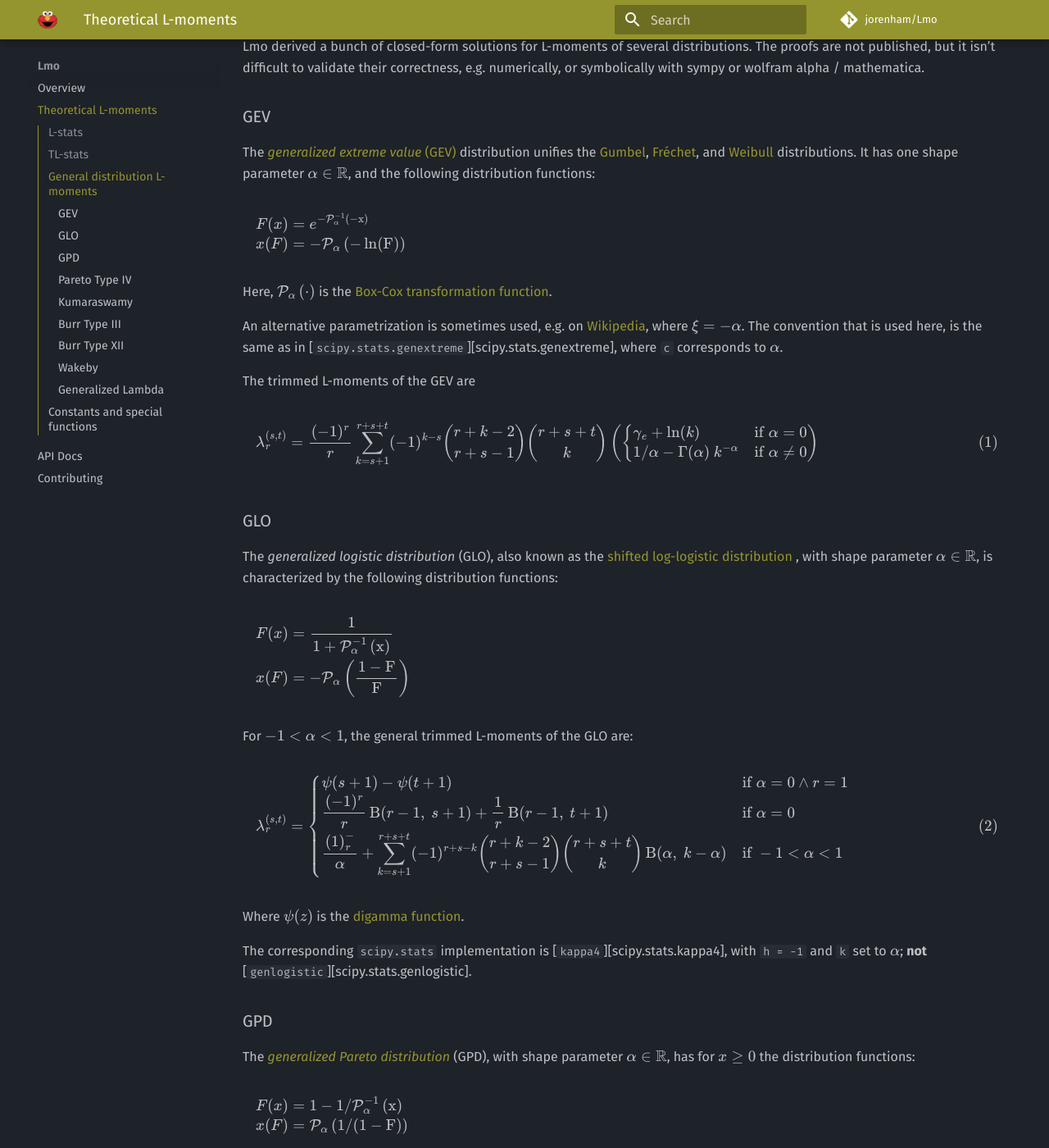
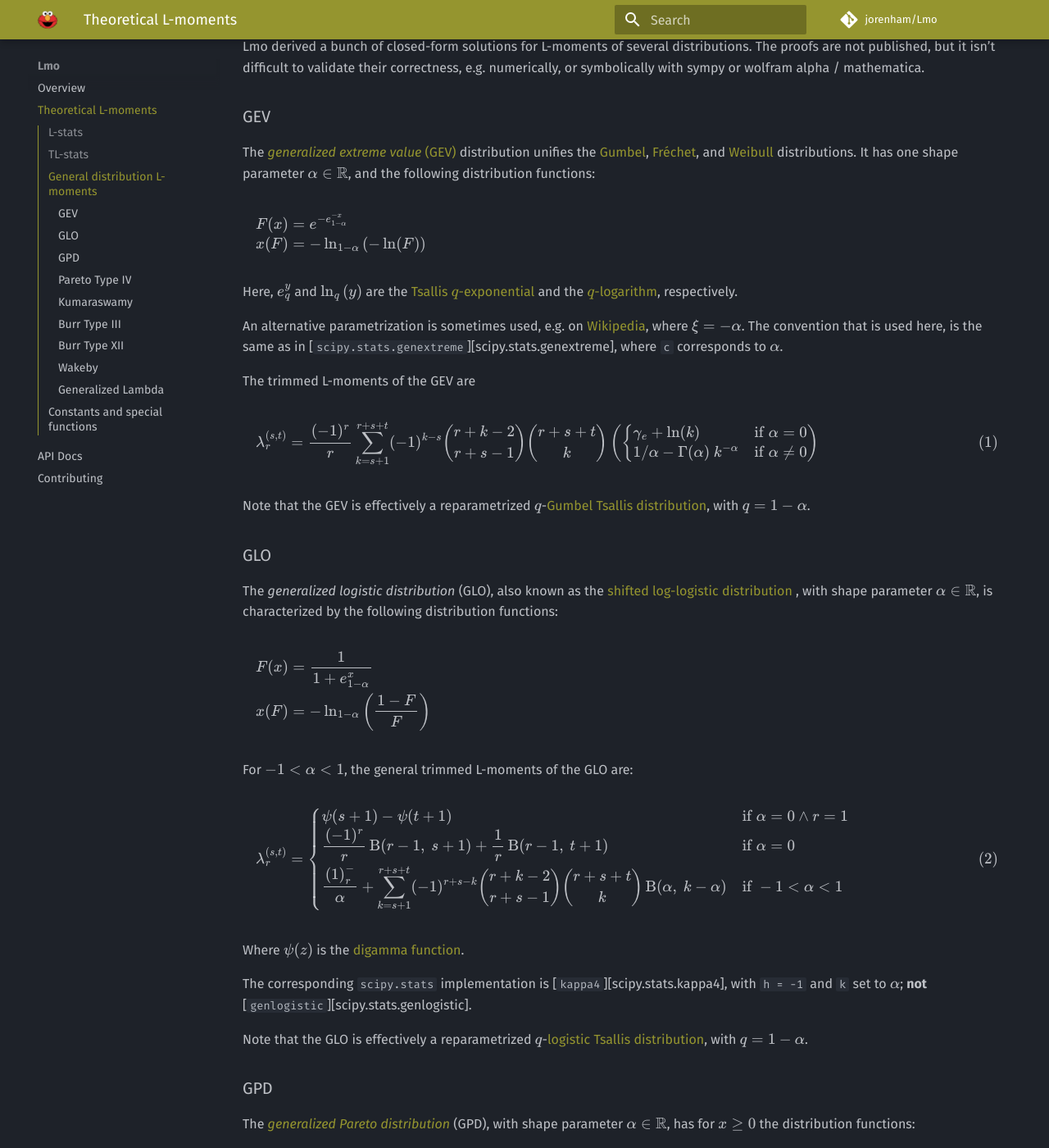
Before and after one commit to jorenham/Lmo, an MkDocs documentation site: the page built from docs/distributions.md, in a window 1280 px wide and 1400 px high, scrolled down 3108 px. Shown: the whole window at 82% size. Built offline with MkDocs 1.6.1 and Material for MkDocs 9.7.7, drawn with Linux system fonts in a browser that asks for light colours; comment, search, counter and statistics services are not loaded; some of the changed text lies outside the part shown.

Commit message:
replaced boxcox functions with q-exp/log

```diff
--- a/docs/distributions.md
+++ b/docs/distributions.md
@@ -719,13 +719,15 @@
 
 \[
     \begin{align*}
-        F(x) &= e^{-\coxbox{-x}{\alpha}} \\
-        x(F) &= -\boxcox{-\ln(F)}{\alpha}
+        F(x) &= e^{-\qexp{1 - \alpha}{-x}} \\
+        x(F) &= -\qlog{1 - \alpha}{-\ln(F)}
     \end{align*}
 \]
 
-Here, \( \boxcox{\cdot}{\alpha} \) is the
-[Box-Cox transformation function](#def-boxcox).
+Here, \( \qexp{q}{y} \) and \( \qlog{q}{y} \) are the
+[Tsallis](https://wikipedia.org/wiki/Tsallis_statistics)
+[\( q \)-exponential](#def-qexp) and the [\( q \)-logarithm](#def-qlog),
+respectively.
 
 An alternative parametrization is sometimes used, e.g. on
 [Wikipedia](https://wikipedia.org/wiki/Generalized_extreme_value_distribution),
@@ -756,6 +758,11 @@
     \end{equation}
 \]
 
+Note that the GEV is effectively a reparametrized
+\( q \)-[Gumbel](https://wikipedia.org/wiki/Gumbel_distribution)
+[Tsallis distribution](https://wikipedia.org/wiki/Tsallis_distribution), with
+\( q = 1 - \alpha \).
+
 ### GLO
 
 The *generalized logistic distribution* (GLO), also known as the [shifted
@@ -766,8 +773,8 @@
 
 \[
     \begin{align*}
-        F(x) &= \frac{1}{1 + \coxbox{x}{\alpha}} \\
-        x(F) &= -\boxcox{\frac{1 - F}{F}}{\alpha}
+        F(x) &= \frac{1}{1 + \qexp{1 - \alpha}{x}} \\
+        x(F) &= -\qlog{1 - \alpha}{\frac{1 - F}{F}}
     \end{align*}
 \]
 
@@ -802,6 +809,11 @@
 [`kappa4`][scipy.stats.kappa4], with `h = -1` and `k` set to \( \alpha \);
 **not** [`genlogistic`][scipy.stats.genlogistic].
 
+Note that the GLO is effectively a reparametrized
+\( q \)-[logistic](https://wikipedia.org/wiki/Logistic_distribution)
+[Tsallis distribution](https://wikipedia.org/wiki/Tsallis_distribution), with
+\( q = 1 - \alpha \).
+
 ### GPD
 
 The [*generalized Pareto distribution*
@@ -811,8 +823,8 @@
 
 \[
     \begin{align*}
-        F(x) &= 1 - 1 / \coxbox{x}{\alpha} \\
-        x(F) &= \boxcox{1 / (1 - F)}{\alpha}
+        F(x) &= 1 - 1 / \qexp{1 - \alpha}{x} \\
+        x(F) &= \qlog{1 - \alpha}{1 / (1 - F)}
     \end{align*}
 \]
 
@@ -864,6 +876,11 @@
 
 See [`scipy.stats.genpareto`][scipy.stats.genpareto] for the implementation of
 the GPD.
+
+Note that the GPD is a reparametrized [\( q \)-exponential distribution
+](https://wikipedia.org/wiki/Q-exponential_distribution), where
+\( q = (2 \alpha + 1) / (\alpha + 1) \) and \( \lambda = 1 / (2 - q) \) s.t.
+\( \alpha \neq -1 \) and \( q < 2 \).
 
 ### Pareto Type IV
 
@@ -1088,9 +1105,7 @@
 or CDF. Instead, it is defined through its PPF:
 
 \[
-x(F)
-    = \alpha \boxcox{F}{\beta}
-    - \gamma \boxcox{1 - F}{\delta}
+x(F) = \alpha \qlog{1 - \beta}{F} - \gamma \qlog{1 - \delta}{1 - F}
 \]
 
 Although its central product moments have no closed-form expression, when
@@ -1368,22 +1383,24 @@
         </a>
     </td>
 </tr>
-<tr id="def-boxcox" class="row-double-top">
+<tr id="def-qexp" class="row-double-top">
     <td>
         <a
-            href="https://wikipedia.org/wiki/Power_transform#Box%E2%80%93Cox_transformation"
+            href="https://wikipedia.org/wiki/Tsallis_statistics"
             target="_blank"
-            title="Box–Cox transformation - Power transform - Wikipedia"
+            title="Tsallis statistics"
         >
-            Box–Cox transform
+            Tsallis \( q \)-exponential
         </a>
     </td>
-    <td>\[ \boxcox{y}{\lambda} \]</td>
+    <td>\[ \qexp{q}{x} \]</td>
     <td>
         \[
             = \begin{cases}
-                (y^\lambda - 1) / \lambda & \text{if } \lambda \neq 0 \\
-                \ln(y) & \text{if } \lambda = 0
+                \displaystyle e^x
+                    & \text{if } q = 1 \\
+                \displaystyle \sqrt[1 - q]{1 + (1 - q) \ x}
+                    & \text{otherwise}
             \end{cases}
         \]
     </td>
@@ -1392,26 +1409,28 @@
             href="https://docs.scipy.org/doc/scipy/reference/generated/scipy.special.boxcox.html"
             target="_blank"
         >
-            <code>scipy.special.boxcox</code>
+            <code>scipy.special.inv_boxcox(x, 1 - q)</code>
         </a>
     </td>
 </tr>
-<tr id="def-coxbox">
+<tr id="def-qlog">
     <td>
         <a
-            href="https://wikipedia.org/wiki/Power_transform#Box%E2%80%93Cox_transformation"
+            href="https://wikipedia.org/wiki/Tsallis_statistics"
             target="_blank"
-            title="Box–Cox transformation - Power transform - Wikipedia"
+            title="Tsallis statistics"
         >
-            Inverse Box–Cox transform
+            Tsallis \( q \)-logarithm
         </a>
     </td>
-    <td>\[ \coxbox{x}{\lambda} \]</td>
+    <td>\[ \qlog{q}{x} \]</td>
     <td>
         \[
             = \begin{cases}
-                (\lambda x + 1)^{1 / \lambda} & \text{if } \lambda \neq 0 \\
-                e^{x} & \text{if } \lambda = 0
+                \displaystyle \ln(x)
+                    & \text{if } q = 1 \\
+                \displaystyle \frac{x^{1 - q} - 1}{1 - q}
+                    & \text{otherwise} \\
             \end{cases}
         \]
     </td>
@@ -1420,7 +1439,7 @@
             href="https://docs.scipy.org/doc/scipy/reference/generated/scipy.special.boxcox.html"
             target="_blank"
         >
-            <code>scipy.special.inv_boxcox</code>
+            <code>scipy.special.boxcox(x, 1 - q)</code>
         </a>
     </td>
 </tr>
--- a/docs/scripts/mathjax.js
+++ b/docs/scripts/mathjax.js
@@ -10,9 +10,9 @@
             E: "\\mathop{\\mathbb{E}}",
             // Beta function
             B: "\\mathop{\\mathrm{B}}",
-            // Box-Cox transformation, and its inverse
-            boxcox: ["\\rm \\mathcal{P}_{#2}\\left( #1 \\right)", 2],
-            coxbox: ["\\rm \\mathcal{P}^{-1}_{#2}\\left( #1 \\right)", 2],
+            // Tsallis' q-log and q-exp
+            qexp: ["e_{#1}^{#2}", 2],
+            qlog: ["\\ln_{#1}\\left({#2}\\right)", 2],
             // Falling and rising factorials
             ffact: ["\\left( #1 \\right)^{-}_{#2}", 2],
             rfact: ["\\left( #1 \\right)^{+}_{#2}", 2],
```
